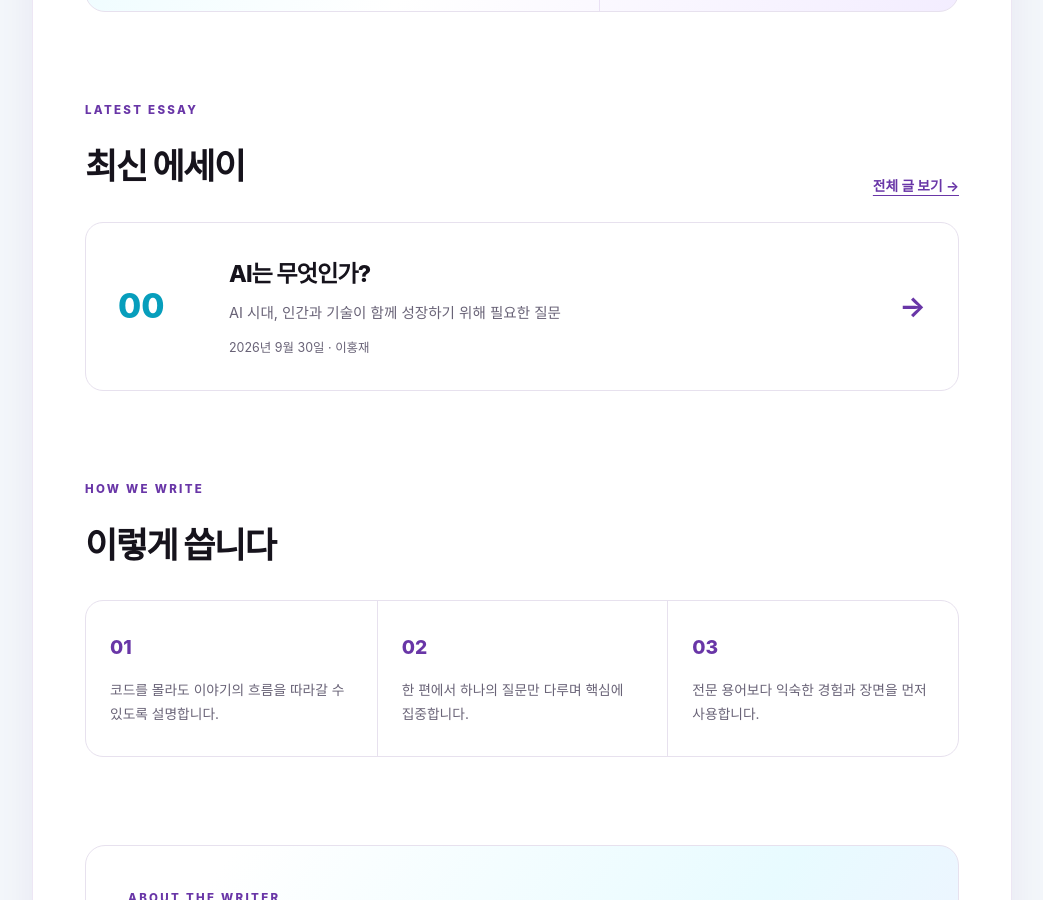
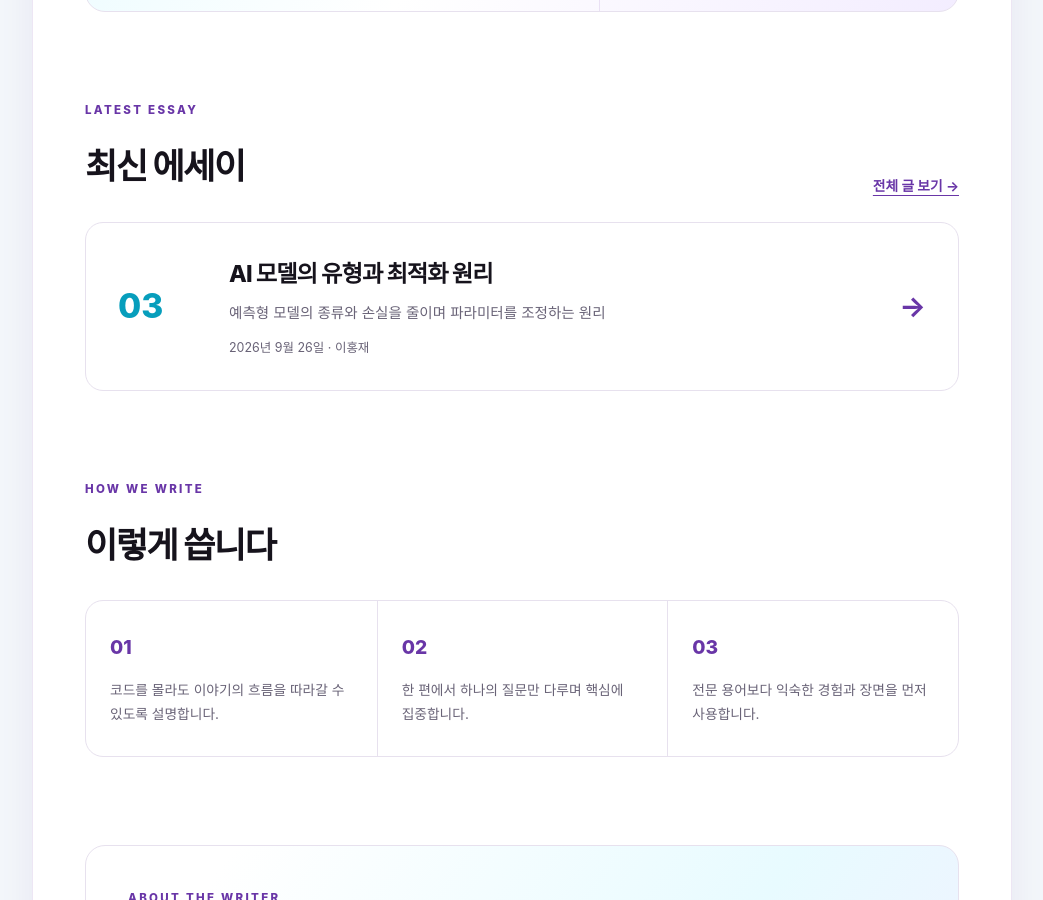
Before and after one commit to chaeyeun-kim/my_website, a Jekyll site: the page built from index.html, in a window 1280 px wide and 900 px high, scrolled down 1073 px. Shown: the whole window, without its empty margins (118-1161 px from the left). Built offline with Jekyll 4.4.1, drawn with Linux system fonts in a browser that asks for light colours; some web fonts are replaced; part of the change alters nothing that is shown.

```diff
--- a/index.html
+++ b/index.html
@@ -1,7 +1,14 @@
 ---
 ---
-{% assign essays = site.pages | where: "layout", "essay" | sort: "date" | reverse %}
-{% assign latest_essay = essays | first %}
+{% assign all_essays = site.pages | where: "layout", "essay" %}
+{% assign intro_essay = all_essays | where: "intro", true | first %}
+{% assign regular_essays = all_essays
+  | where_exp: "essay", "essay.intro != true"
+  | sort: "date"
+  | reverse
+%}
+{% assign latest_essay = regular_essays | first %}
+
 <!doctype html>
 <html lang="ko">
 <head>
```
